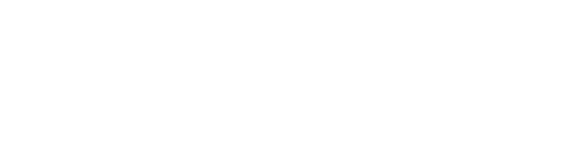
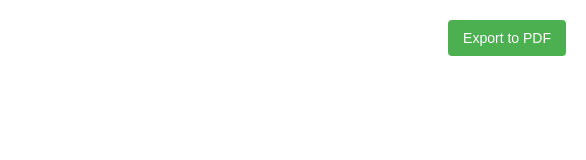
Before and after one commit to mikecerisano/workofferpage, a plain HTML site: page index.html in a window 1280 px wide. Shown: the top 160 px of the page, 694-1280 px from the left. Drawn offline with Linux system fonts and the light colour scheme.

Commit message:
Update index.html

```diff
--- a/index.html
+++ b/index.html
@@ -217,12 +217,31 @@
       clear: both;
     }
   </style>
+
+  <script>
+    function printAsPDF() {
+      // Hide the print button before printing
+      document.getElementById('printButton').style.display = 'none';
+
+      // Trigger print dialog
+      window.print();
+
+      // Show the button again after print dialog is closed
+      setTimeout(function() {
+        document.getElementById('printButton').style.display = 'block';
+      }, 1000);
+    }
+  </script>
 </head>
 <body>
   <!-- Watermark Logo -->
   <img src="https://raw.githubusercontent.com/mikecerisano/Investor/refs/heads/main/IMG_0069.png" alt="Red Fox Logo Watermark" class="watermark">
 
   <div class="container">
+    <button id="printButton" onclick="printAsPDF()" style="position: fixed; top: 20px; right: 20px; padding: 10px 15px; background-color: #4CAF50; color: white; border: none; border-radius: 4px; cursor: pointer; font-size: 14px; z-index: 1000;">
+      Export to PDF
+    </button>
+
     <div class="logo-header">
       <img src="https://raw.githubusercontent.com/mikecerisano/Investor/refs/heads/main/IMG_0069.png" alt="Red Fox Features Logo" class="logo-top">
     </div>
```
